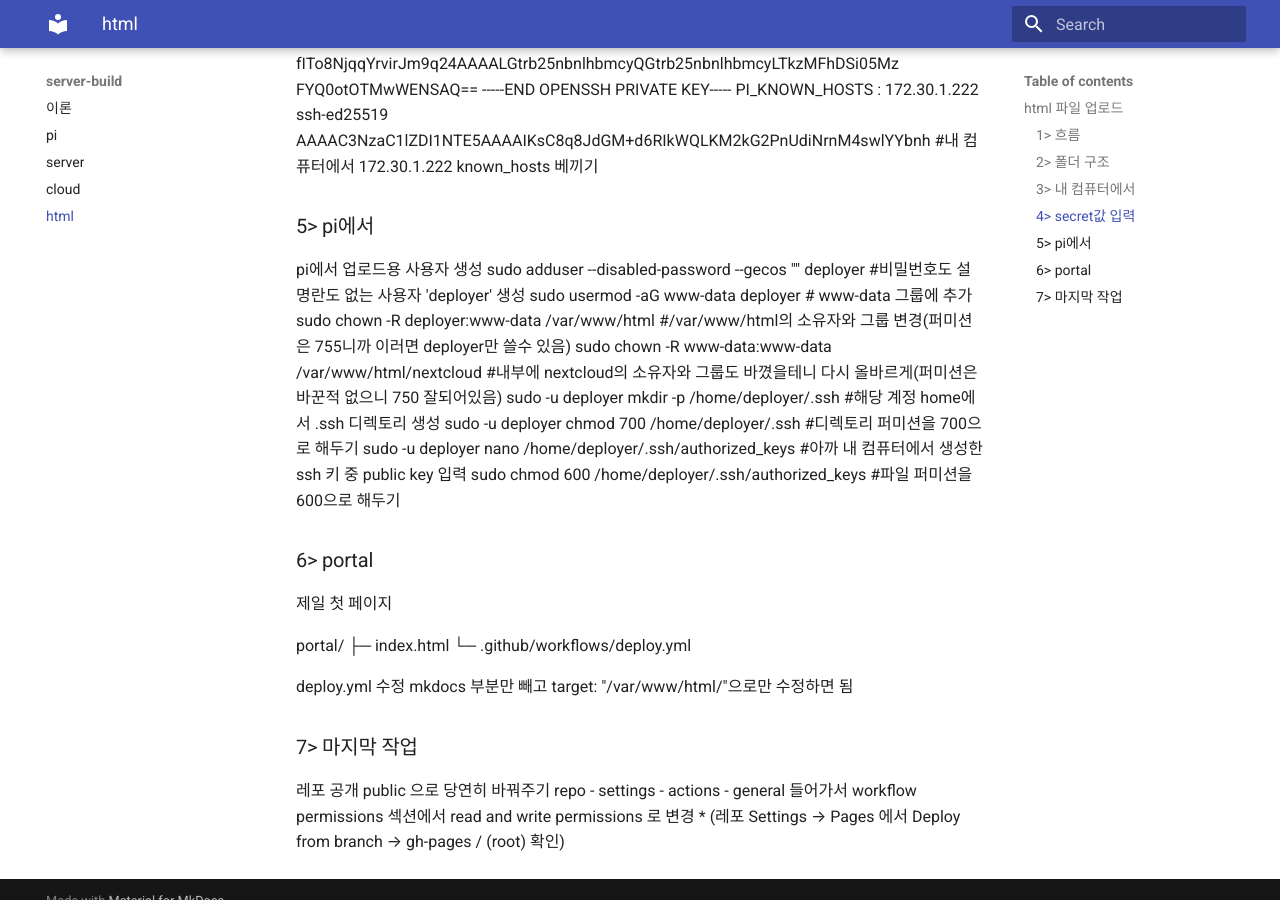
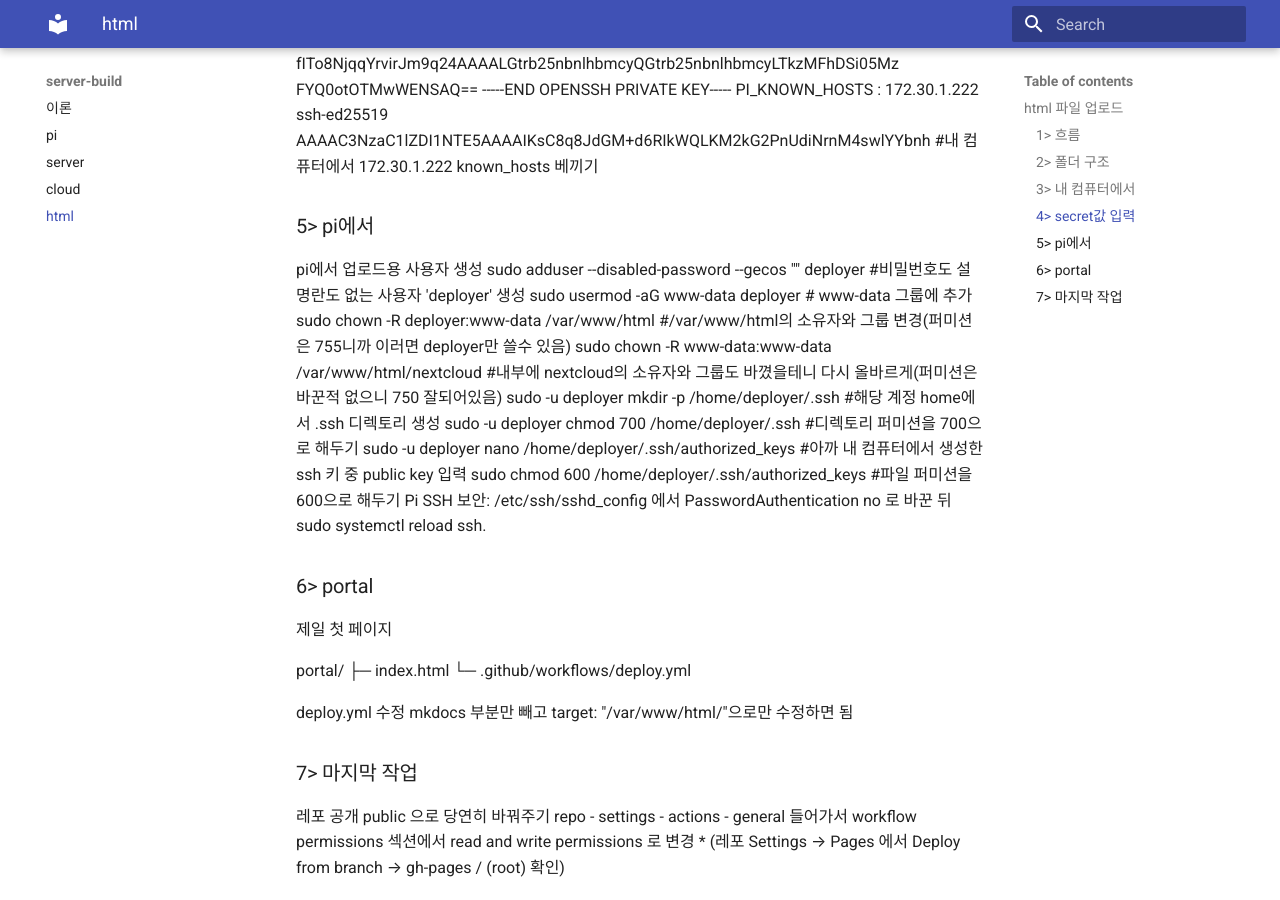
Before and after one commit to kkongnyang2/server-build, an MkDocs documentation site: the page built from docs/4-html.md, in a window 1280 px wide and 900 px high, scrolled down 2197 px. Built offline with MkDocs 1.6.1 and Material for MkDocs 9.7.7, drawn with Linux system fonts in a browser that asks for light colours.

Commit message:
2025.06.17.v8

```diff
--- a/docs/4-html.md
+++ b/docs/4-html.md
@@ -131,6 +131,7 @@ sudo -u deployer mkdir -p /home/deployer/.ssh       #해당 계정 home에서 .s
 sudo -u deployer chmod 700 /home/deployer/.ssh      #디렉토리 퍼미션을 700으로 해두기
 sudo -u deployer nano /home/deployer/.ssh/authorized_keys   #아까 내 컴퓨터에서 생성한 ssh 키 중 public key 입력
 sudo chmod 600 /home/deployer/.ssh/authorized_keys  #파일 퍼미션을 600으로 해두기
+Pi SSH 보안: /etc/ssh/sshd_config 에서 PasswordAuthentication no 로 바꾼 뒤 sudo systemctl reload ssh.
 
 ### 6> portal
 
```
